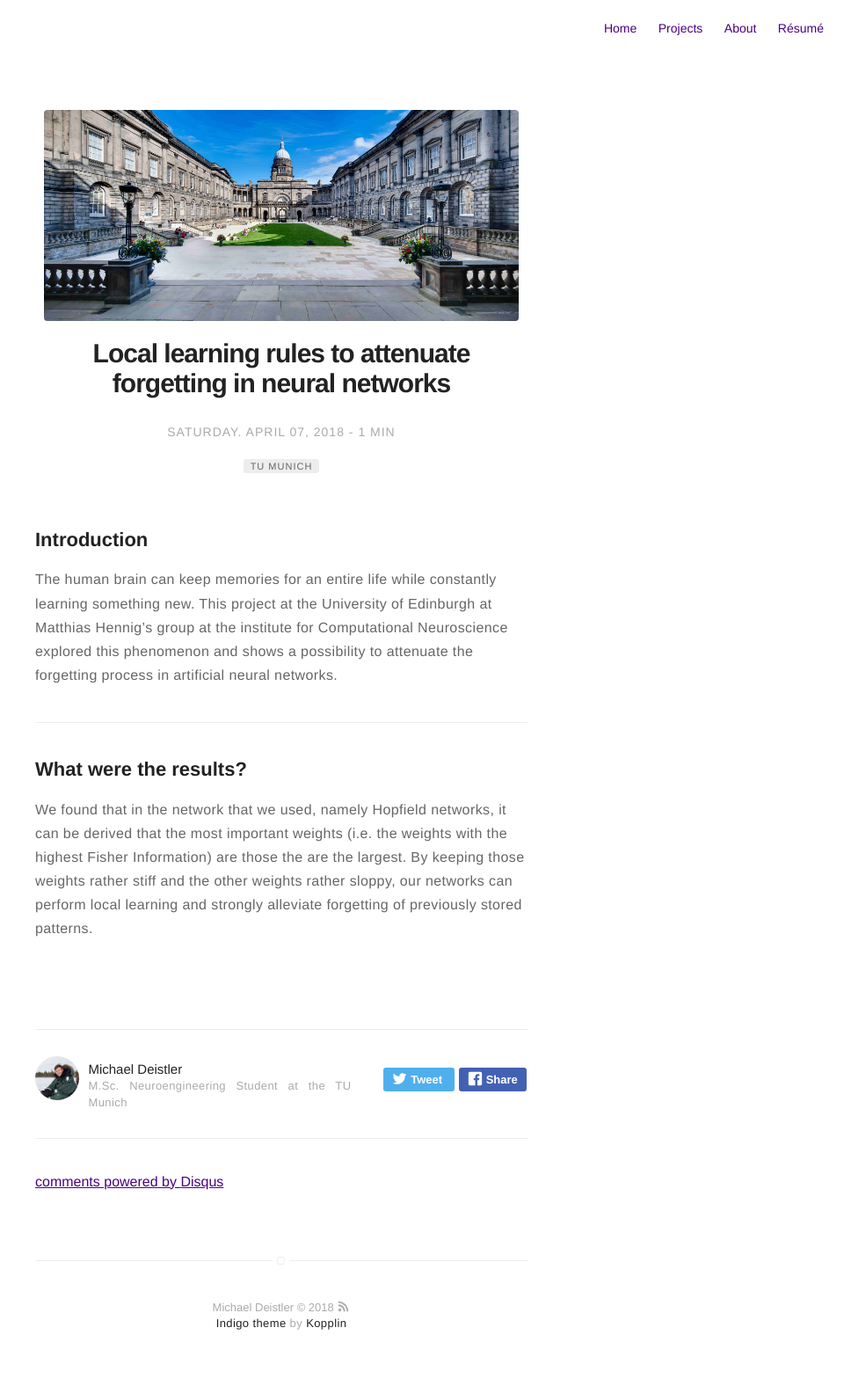
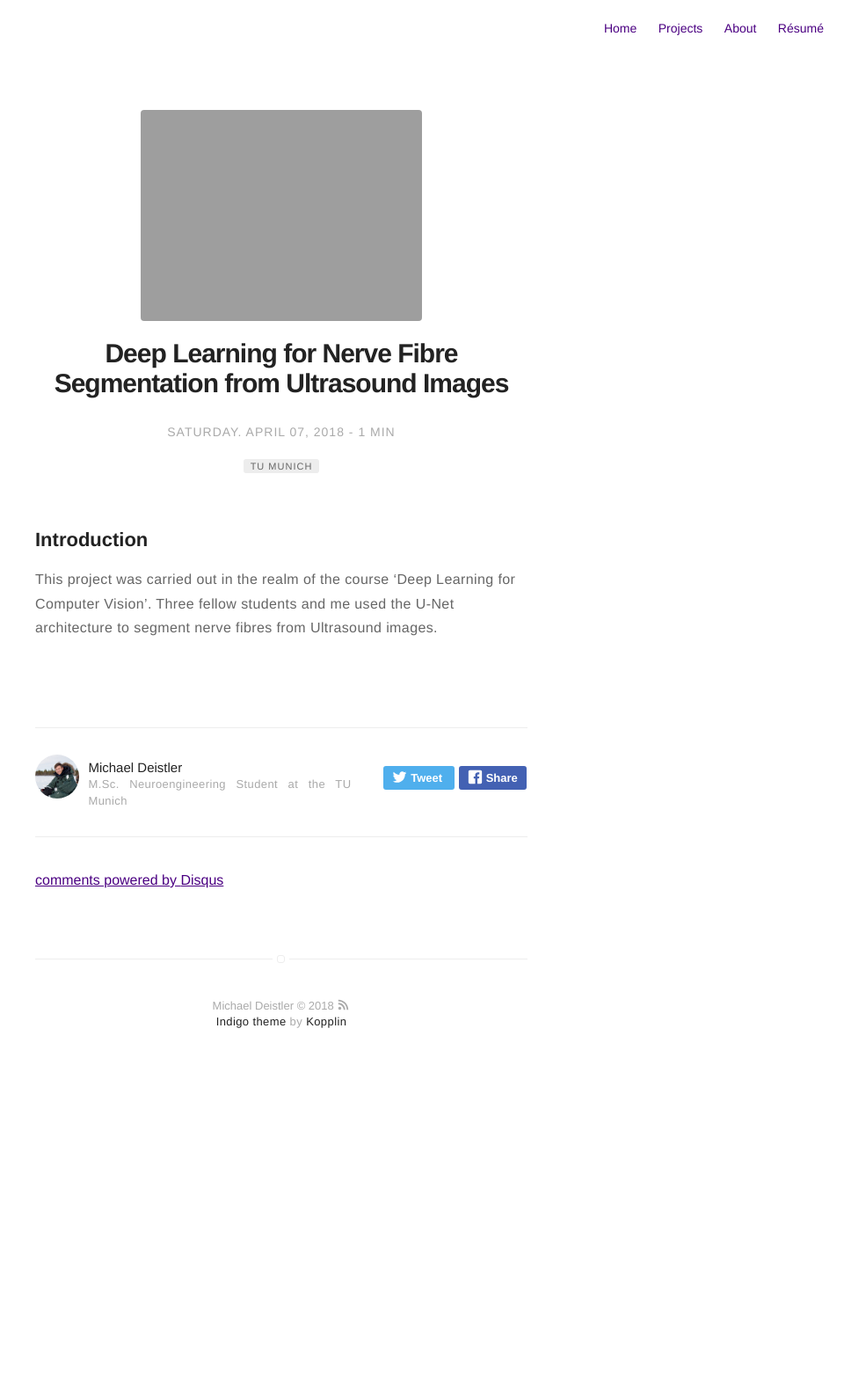
Before and after one commit to michaeldeistler/michaeldeistler.github.io, a Jekyll site: the page built from _posts/2018-02-07-deep-learning-cv.markdown, in a window 1280 px wide. Shown: the whole page at 88% size, without its empty margins (320-1280 px from the left). Built offline with Jekyll 4.4.1, drawn with Linux system fonts in a browser that asks for light colours; comment, search, counter and statistics services are not loaded; after the commit the page ends 1233 px from its top, so only the background shows below that.

Commit message:
image test

```diff
--- a/_posts/2018-02-07-deep-learning-cv.markdown
+++ b/_posts/2018-02-07-deep-learning-cv.markdown
@@ -1,24 +1,17 @@
 ---
-title: "Local learning rules to attenuate forgetting in neural networks"
+title: "Deep Learning for Nerve Fibre Segmentation from Ultrasound Images"
 layout: post
 date: 2018-04-07 11:00
 tag: TU Munich
-image: https://michaeldeistler.github.io/assets/images/edinburgh_old_c.jpg
+image: https://michaeldeistler.github.io/assets/images/tum.jpg
 headerImage: true
 projects: true
 hidden: true # don't count this post in blog pagination
-description: "The human brain can keep memories for an entire life while constantly learning something new. This project at the University of Edinburgh at Matthias Hennig's group at the institute for Computational Neuroscience explored this phenomenon and shows a possibility to attenuate the forgetting process in artificial neural networks."
+description: "Deep Learning Project"
 category: project
 author: michaeldeistler
 externalLink: false
 ---
 
 ## Introduction
-
-The human brain can keep memories for an entire life while constantly learning something new. This project at the University of Edinburgh at Matthias Hennig's group at the institute for Computational Neuroscience explored this phenomenon and shows a possibility to attenuate the forgetting process in artificial neural networks.
-
----
-
-## What were the results?
-
-We found that in the network that we used, namely Hopfield networks, it can be derived that the most important weights (i.e. the weights with the highest Fisher Information) are those the are the largest. By keeping those weights rather stiff and the other weights rather sloppy, our networks can perform local learning and strongly alleviate forgetting of previously stored patterns.
+This project was carried out in the realm of the course 'Deep Learning for Computer Vision'. Three fellow students and me used the U-Net architecture to segment nerve fibres from Ultrasound images.
```
Also changed, not shown: _posts/2018-09-01-spiking_network_drosophila_modelling.markdown (+7 -4 lines).
